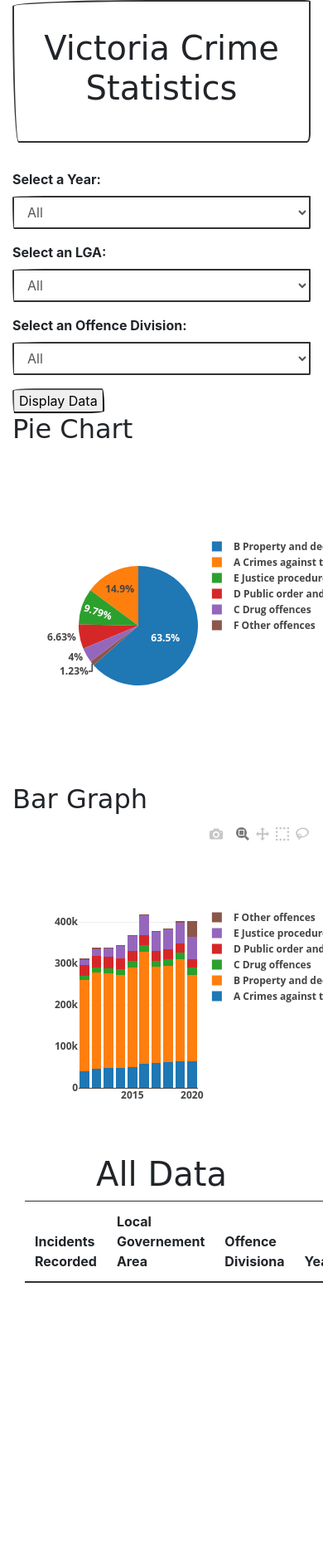
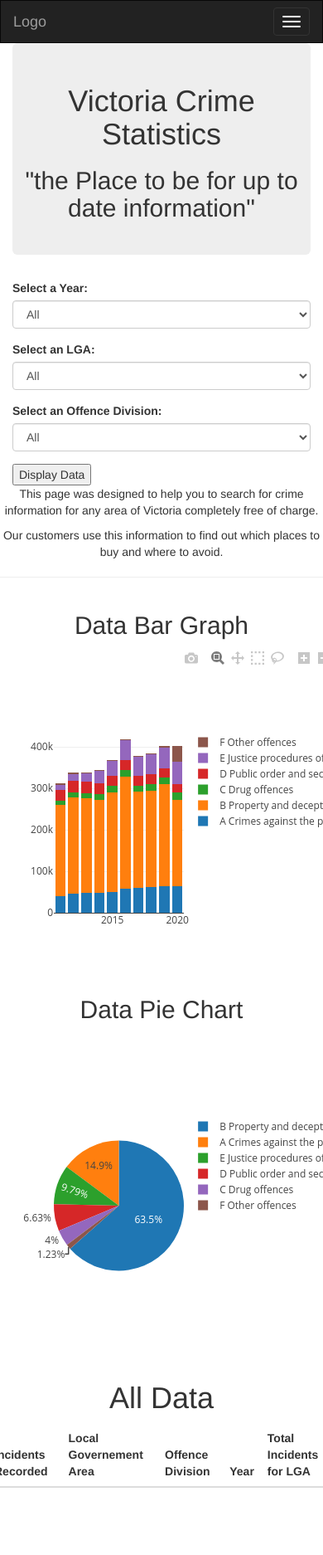
Before and after one commit to pizarro84/Victoria_Crime_Statistics, a Flask app: page / in a window 390 px wide; the page is wider, and only the part inside the window is pictured. Shown: that part at 83% size. Before the commit the page ends 1546 px from the top of that part, so only its background shows below. Run offline with Flask 2, Linux system fonts and the light colour scheme; data comes from the database, SQL or seed files in the repository; lists and menus that the app fills with data are empty; some libraries are stand-ins or nearby versions; some web fonts are replaced.

Commit message:
integrate styling with site

```diff
--- a/static/js/app.js
+++ b/static/js/app.js
@@ -117,16 +117,9 @@ function displayValues() {
   var dropdown_values = new Object();
   getDropdownValues(dropdown_values);
 
-  var url = "http://127.0.0.1:5000/api/query/" + dropdown_values.year + "/"
-              + dropdown_values.lga + "/" + dropdown_values.offence;
-
-  window.open(
-    url, "Query Result",
-    "height=800,width=500,modal=yes,alwaysRaised=yes");
-
 buildIncidentPieChart();
 buildIncidentBarChart();
-builddatatable();
+builddatatable('D');
 }
 
 
@@ -138,7 +131,7 @@ function buildIncidentPieChart(selectedincident) {
 
   var url = `api/query/${dropdown_values.year}/${dropdown_values.lga}/${dropdown_values.offence}`;
 
-  alert(url);
+  //alert(url);
 
   d3.json(url).then(function (response) {
     // In order to render a pie chart we need to
@@ -184,7 +177,7 @@ function buildIncidentBarChart(dropdown_values) {
 
   var url = `api/query/${dropdown_values.year}/${dropdown_values.lga}/${dropdown_values.offence}`;
 
-  alert(url);
+  //alert(url);
 
   d3.json(url).then(function(response) {
 
@@ -257,13 +250,18 @@ function disableDropdown(){
 }
 
 
-function builddatatable(){
+function builddatatable(ttype){
   var dropdown_values = new Object();
   getDropdownValues(dropdown_values);
-
   var url = `api/query/${dropdown_values.year}/${dropdown_values.lga}/${dropdown_values.offence}`;
 
-  alert(url);
+  // Get all data
+  if (ttype === 'A') {
+    url = 'api/query/All/All/All';
+  }
+
+
+  //alert(url);
 
   d3.json(url).then(function(response) {
 
@@ -301,3 +299,4 @@ populateLgaFilter();
 populateOffenceFilter();
 buildALLIncidentBarChart();
 buildIncidentAllBarChart();
+builddatatable('A');
--- a/templates/index.html
+++ b/templates/index.html
@@ -2,38 +2,106 @@
 <html lang="en">
 
 <head>
-    <meta charset="UTF-8">
-    <meta name="viewport" content="width=device-width, initial-scale=1.0">
+    <title>Victoria_Crime_Statistics</title>
+    <meta charset="utf-8">
+    <meta name="viewport" content="width=device-width, initial-scale=1">
+    <link rel="stylesheet" href="https://maxcdn.bootstrapcdn.com/bootstrap/3.4.1/css/bootstrap.min.css">
+    <script src="https://ajax.googleapis.com/ajax/libs/jquery/3.5.1/jquery.min.js"></script>
+    <script src="https://maxcdn.bootstrapcdn.com/bootstrap/3.4.1/js/bootstrap.min.js"></script>
     <meta http-equiv="X-UA-Compatible" content="ie=edge">
-    <title>Vic Crime Stats</title>
-    <link rel="stylesheet" href="{{ url_for('static', filename='css/style.css') }}">
+    <!-- <link rel="stylesheet" href="{{ url_for('static', filename='css/style.css') }}"> -->
     <script src="https://cdnjs.cloudflare.com/ajax/libs/d3/6.2.0/d3.min.js"></script>
     <script src="https://cdn.plot.ly/plotly-latest.min.js"></script>
     <script src="{{ url_for('static', filename='js/app.js') }}"></script>
 
+    <style>
+        /* Remove the navbar's default margin-bottom and rounded borders */
+        .navbar {
+            margin-bottom: 0;
+            border-radius: 0;
+        }
+
+        /* Set height of the grid so .sidenav can be 100% (adjust as needed) */
+        .row.content {
+            height: 450px
+        }
+
+        /* Set gray background color and 100% height */
+        .sidenav {
+            padding-top: 20px;
+            background-color: #1998e2;
+            height: 100%;
+        }
+
+        /* Set black background color, white text and some padding */
+        footer {
+            background-color: white;
+            color: white;
+            padding: 15px;
+        }
+
+        /* On small screens, set height to 'auto' for sidenav and grid */
+        @media screen and (max-width: 767px) {
+            .sidenav {
+                height: auto;
+                padding: 15px;
+            }
+
+            .row.content {
+                height: auto;
+            }
+        }
+    </style>
 </head>
 
 <body>
+
+    <nav class="navbar navbar-inverse">
+        <div class="container-fluid">
+            <div class="navbar-header">
+                <button type="button" class="navbar-toggle" data-toggle="collapse" data-target="#myNavbar">
+                    <span class="icon-bar"></span>
+                    <span class="icon-bar"></span>
+                    <span class="icon-bar"></span>
+                </button>
+                <a class="navbar-brand" href="#">Logo</a>
+            </div>
+            <div class="collapse navbar-collapse" id="myNavbar">
+                <ul class="nav navbar-nav">
+                    <li class="active"><a href="#">Home</a></li>
+                    <li><a href="#">About</a></li>
+                    <li><a href="#">Crime Statistics</a></li>
+                    <li><a href="#">Contact</a></li>
+                </ul>
+                <ul class="nav navbar-nav navbar-right">
+                    <!-- <li><a href="#"><span class="glyphicon glyphicon-log-in"></span> Login</a></li>     -->
+
+                </ul>
+            </div>
+        </div>
+    </nav>
+
     <div class="container">
         <div class="jumbotron" style="text-align: center">
             <h1>Victoria Crime Statistics</h1>
+            <h2>"the Place to be for up to date information"</h2>
         </div>
 
 
         <div class="row">
-            <div class="col-md-4 col-sm-12">
+            <div class="col-sm-4 col-sm-12">
                 <div class="form-group">
                     <label for="sel-filter">Select a Year:</label>
                     <select class="form-control" id="sel-filter-year"></select>
                 </div>
             </div>
-            <div class="col-md-4 col-sm-12">
+            <div class="col-sm-4 col-sm-12">
                 <div class="form-group">
                     <label for="sel-filter">Select an LGA:</label>
                     <select class="form-control" id="sel-filter-lga"></select>
                 </div>
             </div>
-            <div class="col-md-4 col-sm-12">
+            <div class="col-sm-4 col-sm-12">
                 <div class="form-group">
                     <label for="sel-filter">Select an Offence Division:</label>
                     <select class="form-control" id="sel-filter-offence"></select>
@@ -44,18 +112,43 @@
         <div>
             <input id="clickMe" type="button" value="Display Data" onclick="displayValues()" />
         </div>
+    </div>
 
+    <div class="container-fluid text-center">
+        <div class="row content">
             <div class="row">
-            <div class="col-md-6 col-sm-12">
-                <h2>Pie Chart</h2>
+                <div class="col-md-12 text-center align-center">
+                    <p>This page was designed to help you to search for crime information for any area of Victoria
+                        completely
+                        free of charge.</p>
+                    <p>Our customers use this information to find out which places to buy and where to avoid.</p>
+                    <hr>
+                    <!-- </div>
+                <div class="col-sm-10 text-center align-center">
+                    <h3>Beautiful Victorian Crime visualisation</h3>
+                    <p>What can be more beautiful that visualisation of crime statistics?
+                        As they say, a picture is worth a
+                        thousand words...</p>
+                </div> -->
+                </div>
+                <div class="row">
+                    <div class="col-sm-2 col-sm-12">
+                    </div>
+                    <div class="col-sm-4 col-sm-12">
+                        <h2>Data Bar Graph</h2>
+                        <div id="races-by-class-plot"></div>
+                    </div>
+                    <div class="col-sm-4 col-sm-12">
+                        <h2>Data Pie Chart</h2>
                         <div id="character-races-plot"></div>
                     </div>
-            <div class="col-md-6 col-sm-12">
-                <h2>Bar Graph</h2>
-                <div id="races-by-class-plot"></div>
+                    <div class="col-sm-2 col-sm-12">
                     </div>
                 </div>
-        <div class="col-md-10">
+                <div class="row">
+                    <div class="col-sm-2 col-sm-12">
+                    </div>
+                    <div class="col-sm-8">
                         <div id="table-area" class="">
                             <h1 class="text-center loader" id="loader">All Data</h1>
                             <table id="ufo-table" class="table table-striped">
@@ -63,7 +156,7 @@
                                     <tr>
                                         <th class="table-head">Incidents Recorded</th>
                                         <th class="table-head">Local Governement Area</th>
-                    <th class="table-head">Offence Divisiona</th>
+                                        <th class="table-head">Offence Division</th>
                                         <th class="table-head">Year</th>
                                         <th class="table-head">Total Incidents for LGA</th>
                                     </tr>
@@ -72,9 +165,16 @@
                             </table>
                         </div>
                     </div>
+                    <div class="col-sm-2 col-sm-12">
+                    </div>
+                </div>
+            </div>
+        </div>
 
+        <footer class="container-fluid text-center">
+            <p>Group 6</p>
+        </footer>
 
-    </div>
 </body>
 
 </html>
```
Lines whose indentation alone changed are shown as unchanged.
